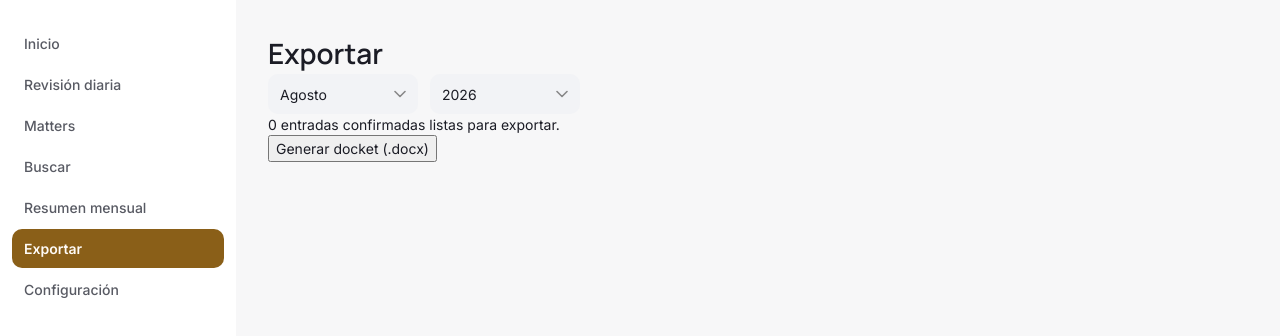
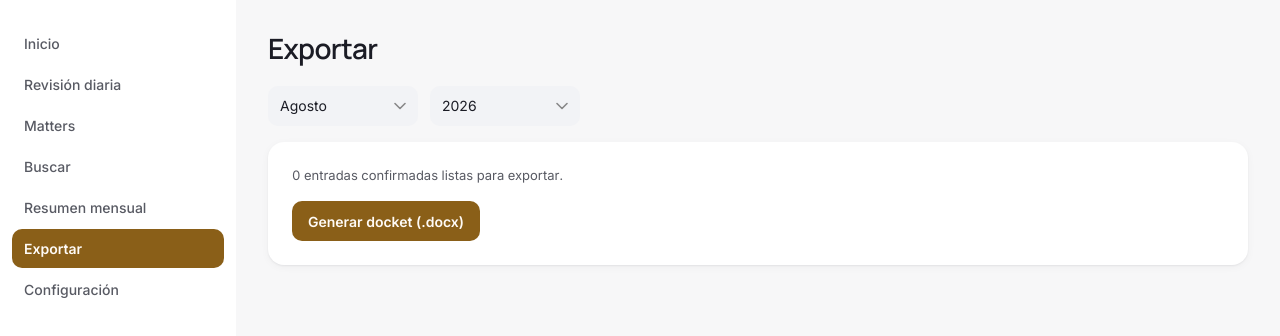
Before and after one commit to OmarBonillav3/dockets-tracker, a React (Vite) app: page /export in a window 1280 px wide. Shown: the top 336 px of the page. Built offline with nearby package versions, Linux system fonts and the light colour scheme.

Commit message:
style: wire theme classes into Export screen

```diff
--- a/src/screens/Export.jsx
+++ b/src/screens/Export.jsx
@@ -33,14 +33,18 @@ export function Export() {
   }
 
   return (
-    <div>
-      <h1>Exportar</h1>
+    <div className="screen">
+      <h1 className="screen__title">Exportar</h1>
       <MonthPicker year={year} month={month} onChange={setPeriod} />
-      <p>{monthEntries.length} entradas confirmadas listas para exportar.</p>
-      <button onClick={handleExport}>Generar docket (.docx)</button>
-      {status === 'generating' && <p>Generando...</p>}
-      {status === 'done' && <p>Listo, descarga iniciada.</p>}
-      {errorMessage && <p role="alert">{errorMessage}</p>}
+      <div className="card">
+        <p className="muted num">{monthEntries.length} entradas confirmadas listas para exportar.</p>
+        <div className="btn-row">
+          <button className="btn btn--primary" onClick={handleExport}>Generar docket (.docx)</button>
+        </div>
+        {status === 'generating' && <p className="note">Generando...</p>}
+        {status === 'done' && <p className="note">Listo, descarga iniciada.</p>}
+      </div>
+      {errorMessage && <p className="alert alert--card" role="alert">{errorMessage}</p>}
     </div>
   );
 }
```
